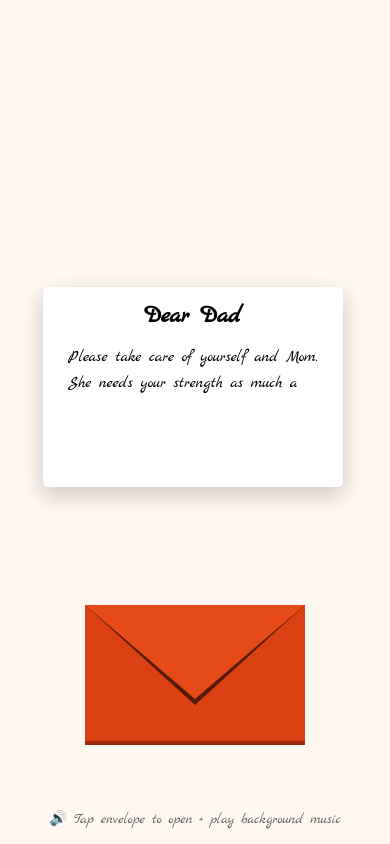
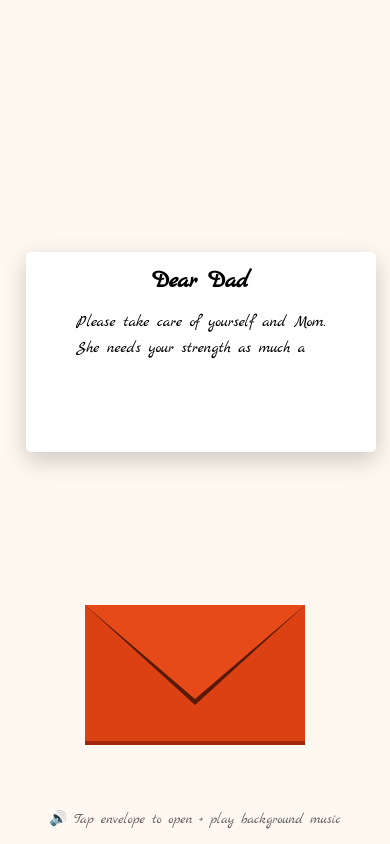
Before and after one commit to RaxPero/Letter-For-Dad, a plain HTML site: page index.html in a window 390 px wide. Both pictures are taken after a click on the element 195 px from the left and 675 px from the top of the page. Drawn offline with Linux system fonts and the light colour scheme.

Commit message:
index.html

```diff
--- a/index.html
+++ b/index.html
@@ -124,9 +124,9 @@
 
       .letter {
         position: relative;
-        top: -35px;
+        top: -70px;
         left: 16%;
-        width: 300px;
+        width: 350px;
         height: 200px;
        font-size: 1rem;
         padding: 10px;
```
